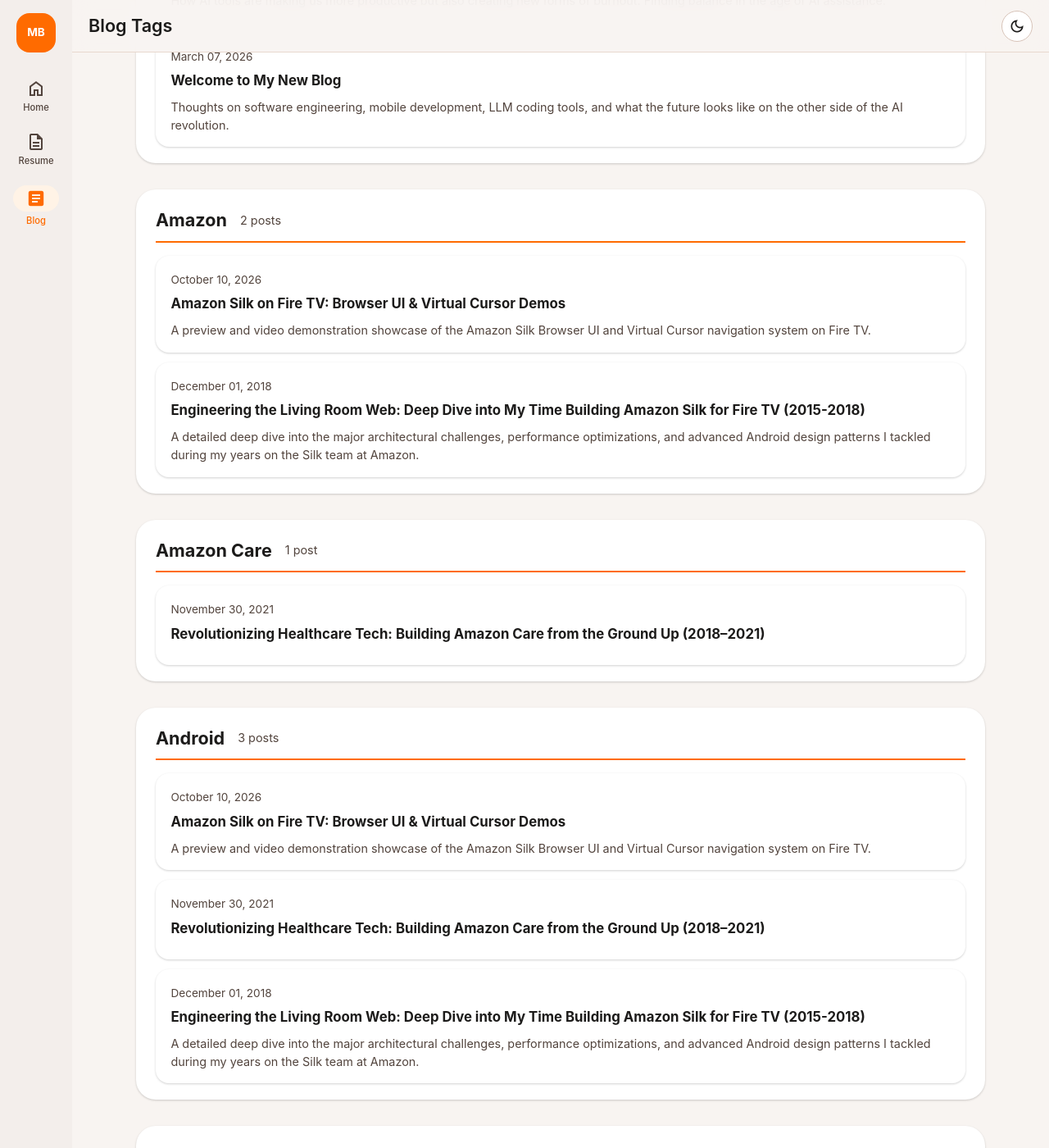
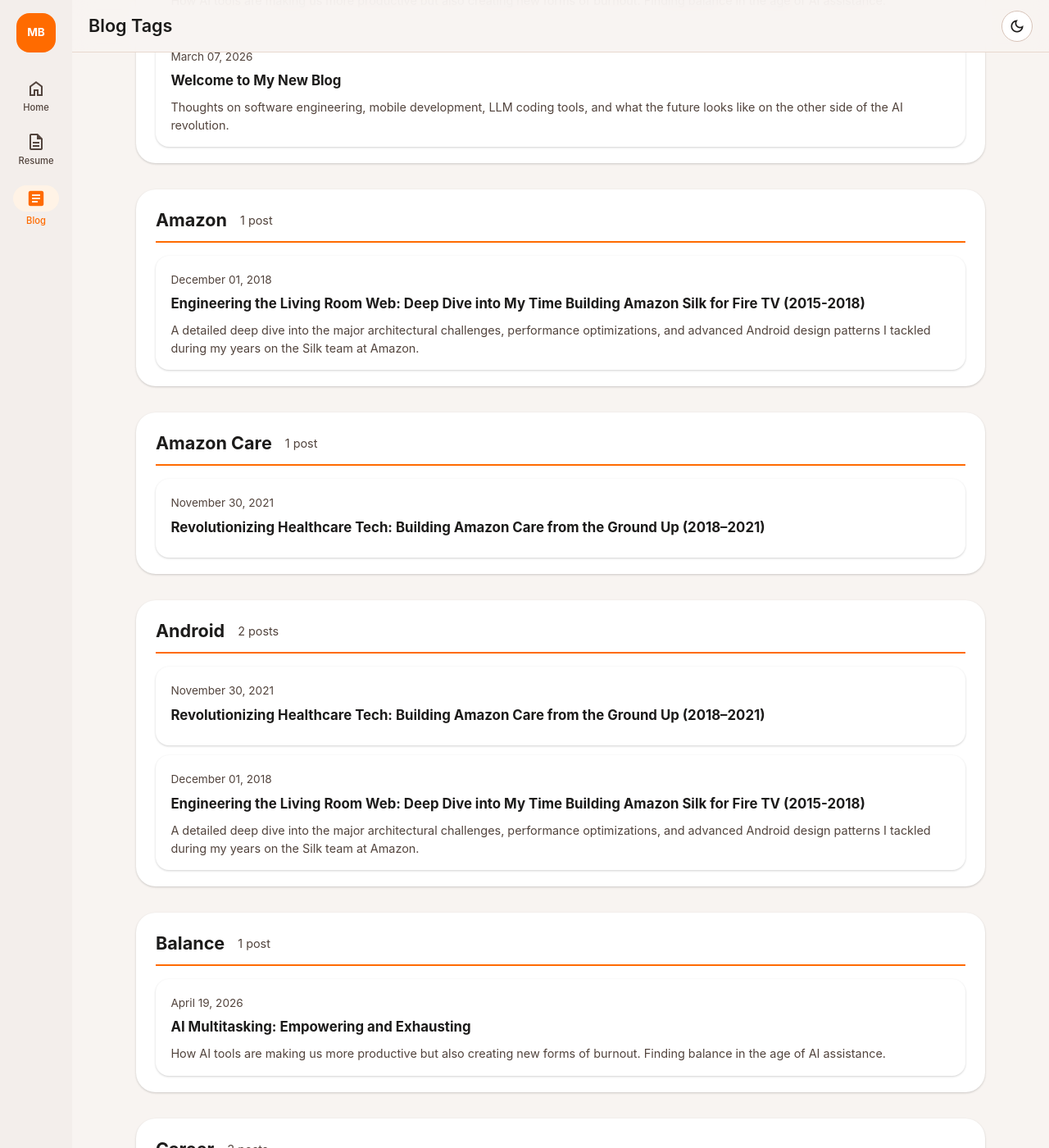
Before and after one commit to mohitb117/mohitb117.github.io, a Jekyll site: the page built from blog/tags/index.html, in a window 1280 px wide and 1400 px high, scrolled down 503 px. Shown: the whole window at 82% size. Built offline with Jekyll 4.4.1, drawn with Linux system fonts in a browser that asks for light colours; some of the changed text lies outside the part shown.

Commit message:
Integrate Fire TV Browser UI and Virtual Cursor demos directly into Silk blog post

```diff
--- a/_posts/2018-12-01-engineering-amazon-silk-fire-tv.md
+++ b/_posts/2018-12-01-engineering-amazon-silk-fire-tv.md
@@ -13,11 +13,49 @@
 
 Here is a detailed deep dive into the major architectural challenges, performance optimizations, and advanced Android design patterns I tackled during my years on the Silk team.
 
+## Living Room Web UX: Silk on Fire TV in Action
+
+Before diving into the underlying subsystems, here is a live walkthrough of the Silk on Fire TV user experience, demonstrating the custom tab navigation, Leanback UI integration, and 10-foot television browsing interface running on top of Chromium:
+
+<div class="post-video-card">
+  <div class="post-video-wrapper">
+    <iframe src="https://www.youtube-nocookie.com/embed/xq66Aid3Zvw?rel=0" title="Amazon Silk on Fire TV Browser UI UX" allow="accelerometer; autoplay; clipboard-write; encrypted-media; gyroscope; picture-in-picture" allowfullscreen></iframe>
+  </div>
+  <div class="post-video-meta">
+    <div class="post-video-meta-top">
+      <span class="post-video-badge">Browser UI Demo</span>
+      <a href="https://youtu.be/xq66Aid3Zvw" target="_blank" rel="noopener noreferrer" class="post-video-link">
+        <span class="material-symbols-outlined">open_in_new</span>
+        <span>Watch on YouTube</span>
+      </a>
+    </div>
+    <h4 class="post-video-title">Amazon Silk on Fire TV: Browser UI &amp; Living Room Experience</h4>
+    <p class="post-video-description">Demonstrating the optimized living room browser interface, tab navigation, and seamless 10-foot TV experience engineered for Fire TV devices.</p>
+  </div>
+</div>
+
 ## The Virtual Cursor (v2.0): A Game-Like Approach to TV Navigation
 
 One of my proudest early achievements was designing the first iteration of the Silk Home Menu and a novel navigation control scheme from the ground up. Initially, controlling a web browser with a standard TV D-pad remote was janky; using constant speed was too slow, and relying on actual screen coordinates meant the cursor speed varied with the main thread's latency.
 
 Competing against and beating implementations from L6 SDEs, I took a step back and applied a design pattern typically used for smooth graphical output in games. I created a floating overlay that only activated when the Activity was in a resumed state, using heuristics to estimate where the cursor was going. Instead of relying on the main UI thread, I drew the cursor asynchronously using the Android Animation framework. To solve the accuracy versus speed problem, I built in dynamic speed multipliers, similar to mouse cursor acceleration curves. This approach delivered a consistent 30-60fps drawing update with minimal latency, turning the Virtual Cursor into a major differentiating component of Silk on Fire TV.
+
+<div class="post-video-card">
+  <div class="post-video-wrapper">
+    <iframe src="https://www.youtube-nocookie.com/embed/D00RIkvuwIA?rel=0" title="Fire TV Virtual Cursor Demo" allow="accelerometer; autoplay; clipboard-write; encrypted-media; gyroscope; picture-in-picture" allowfullscreen></iframe>
+  </div>
+  <div class="post-video-meta">
+    <div class="post-video-meta-top">
+      <span class="post-video-badge">Virtual Cursor Demo</span>
+      <a href="https://www.youtube.com/watch?v=D00RIkvuwIA" target="_blank" rel="noopener noreferrer" class="post-video-link">
+        <span class="material-symbols-outlined">open_in_new</span>
+        <span>Watch on YouTube</span>
+      </a>
+    </div>
+    <h4 class="post-video-title">Fire TV Virtual Cursor: Remote Navigation Engine</h4>
+    <p class="post-video-description">Walkthrough of the asynchronous cursor rendering architecture, heuristic motion smoothing, and dynamic acceleration curves delivering fluid living room navigation.</p>
+  </div>
+</div>
 
 ## Bridging Frameworks, Removing Dependencies, and App-Wide Theming
 
--- a/_posts/2026-10-10-firetv-browser-ui-virtual-cursor-demos.md
+++ /dev/null
@@ -1,65 +0,0 @@
----
-layout: post
-title: "Amazon Silk on Fire TV: Browser UI & Virtual Cursor Demos"
-date: 2026-10-10 10:00:00 -0700
-author: Mohit Bhalla
-description: "A preview and video demonstration showcase of the Amazon Silk Browser UI and Virtual Cursor navigation system on Fire TV."
-categories: [Engineering, Android]
-tags: [Amazon, FireTV, Android, Silk, Chromium, UI/UX]
-image: images/infogrphic-silk-tenure.png
-permalink: /blog/firetv-browser-ui-virtual-cursor-demos/
----
-
-> *Full technical deep-dive article coming soon! In the meantime, explore the direct video demonstrations of the living room browser user experience below.*
-
----
-
-### 1. Amazon Silk on Fire TV: Browser UI & Living Room Web Experience
-
-A demonstration of the custom Fire TV web browser interface, Leanback menu navigation, and optimized 10-foot television user experience engineered on top of Chromium for the Amazon Fire TV ecosystem.
-
-<div class="post-video-card">
-  <div class="post-video-wrapper">
-    <iframe src="https://www.youtube-nocookie.com/embed/xq66Aid3Zvw?rel=0" title="Amazon Silk on Fire TV Browser UI UX" allow="accelerometer; autoplay; clipboard-write; encrypted-media; gyroscope; picture-in-picture" allowfullscreen></iframe>
-  </div>
-  <div class="post-video-meta">
-    <div class="post-video-meta-top">
-      <span class="post-video-badge">Browser UI Demo</span>
-      <a href="https://youtu.be/xq66Aid3Zvw" target="_blank" rel="noopener noreferrer" class="post-video-link">
-        <span class="material-symbols-outlined">open_in_new</span>
-        <span>Watch on YouTube</span>
-      </a>
-    </div>
-    <h4 class="post-video-title">Amazon Silk on Fire TV: Browser UI</h4>
-    <p class="post-video-description">Demonstrating the optimized living room browser interface, tab navigation, and seamless 10-foot TV experience engineered for Fire TV devices.</p>
-  </div>
-</div>
-
----
-
-### 2. Fire TV Virtual Cursor (v2.0): Smooth D-Pad TV Navigation
-
-Demonstrating the game-like asynchronous drawing architecture, dynamic acceleration curves, and floating overlay that delivered consistent 30–60fps remote control navigation across complex web pages.
-
-<div class="post-video-card">
-  <div class="post-video-wrapper">
-    <iframe src="https://www.youtube-nocookie.com/embed/D00RIkvuwIA?rel=0" title="Fire TV Virtual Cursor Demo" allow="accelerometer; autoplay; clipboard-write; encrypted-media; gyroscope; picture-in-picture" allowfullscreen></iframe>
-  </div>
-  <div class="post-video-meta">
-    <div class="post-video-meta-top">
-      <span class="post-video-badge">Virtual Cursor Demo</span>
-      <a href="https://www.youtube.com/watch?v=D00RIkvuwIA" target="_blank" rel="noopener noreferrer" class="post-video-link">
-        <span class="material-symbols-outlined">open_in_new</span>
-        <span>Watch on YouTube</span>
-      </a>
-    </div>
-    <h4 class="post-video-title">Fire TV Virtual Cursor: Remote Navigation Engine</h4>
-    <p class="post-video-description">Walkthrough of the asynchronous cursor rendering architecture, heuristic motion smoothing, and dynamic acceleration curves delivering fluid living room navigation.</p>
-  </div>
-</div>
-
----
-
-*For detailed architectural insights into the multi-dexing, JVM memory optimizations, and upstream Chromium integrations behind this project, read the full engineering retrospective:*
-
-👉 **[Engineering the Living Room Web: Deep Dive into Amazon Silk for Fire TV (2015–2018)]({{ '/blog/engineering-amazon-silk-fire-tv/' | relative_url }})**
```
Also changed, not shown: 5 other files.
